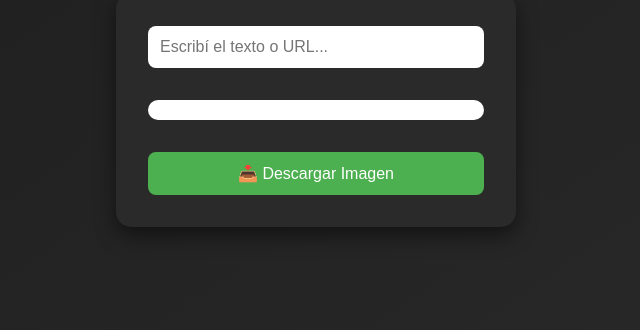
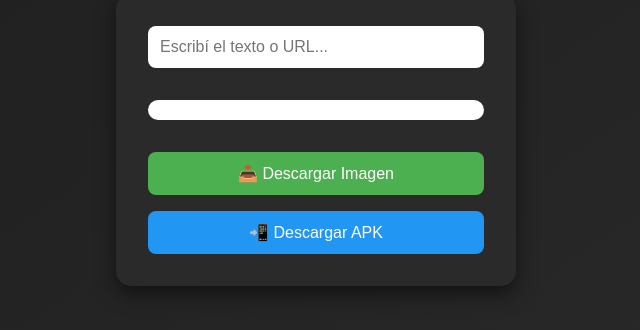
Before and after one commit to FefinDev/qrcodegenerator, a plain HTML site: page index.html in a window 1280 px wide. Shown: the part 118-448 px from the top of the page, without its empty margins (324-964 px from the left). Drawn offline with Linux system fonts and the light colour scheme.

Commit message:
Update index.html

```diff
--- a/index.html
+++ b/index.html
@@ -78,6 +78,12 @@
             color: #ccc;
             word-wrap: break-word;
         }
+        a button.apk {
+            background-color: #2196f3;
+        }
+        a button.apk:hover {
+            background-color: #1976d2;
+        }
         @keyframes fadeIn {
             from { opacity: 0; transform: translateY(10px); }
             to { opacity: 1; transform: translateY(0); }
@@ -108,6 +114,11 @@
 
         <div id="textoQR"></div>
         <button onclick="descargarImagen()">📥 Descargar Imagen</button>
+
+        <!-- 📲 Botón para descargar APK -->
+        <a href="app-fefin.apk" download>
+            <button class="apk">📲 Descargar APK</button>
+        </a>
     </div>
 
     <!-- Librería QRCode.js -->
```
